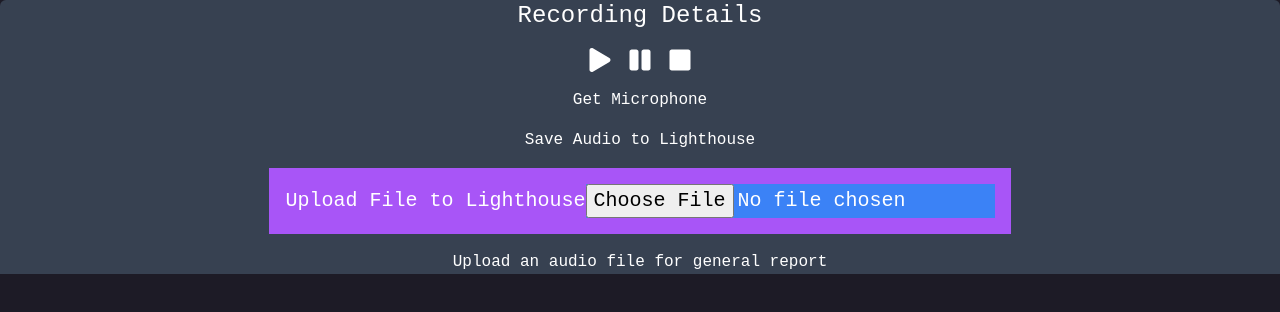
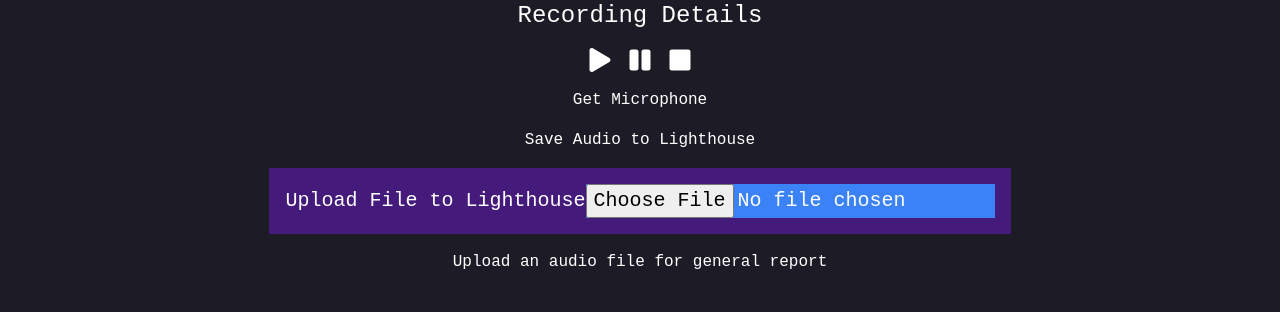
Before and after one commit to jzf21/zenith-client, a Next.js app: page /Recorder in a window 1280 px wide. Shown: the top 312 px of the page. Built offline with nearby package versions, Linux system fonts and the light colour scheme; what @huddle01/react, @metamask/sdk-react would draw is missing.

Commit message:
UI changes

```diff
--- a/src/components/Layout.js
+++ b/src/components/Layout.js
@@ -10,7 +10,7 @@
   return (
     <>
       <Navbar />
-      {children}
+      <div className="pt-20">{children}</div>
     </>
   );
 };
--- a/src/pages/Recorder.js
+++ b/src/pages/Recorder.js
@@ -133,7 +133,7 @@
   };
 
   return (
-    <div className="w-full flex flex-col justify-center items-center gap-4 rounded-t-md bg-gray-700 text-white">
+    <div className="w-full flex flex-col justify-center items-center gap-4 rounded-t-md bg-zenith-black text-white">
       <p className="text-2xl">Recording Details</p>
       <div className="flex flex-row gap-4 text-2xl">
         <button>
@@ -178,7 +178,7 @@
       >
         Save Audio to Lighthouse
       </button>
-      <div className="p-4 bg-purple-500 text-xl">
+      <div className="p-4 bg-zenith-lav text-xl">
         Upload File to Lighthouse
         <input
           className=" bg-blue-500"
```
